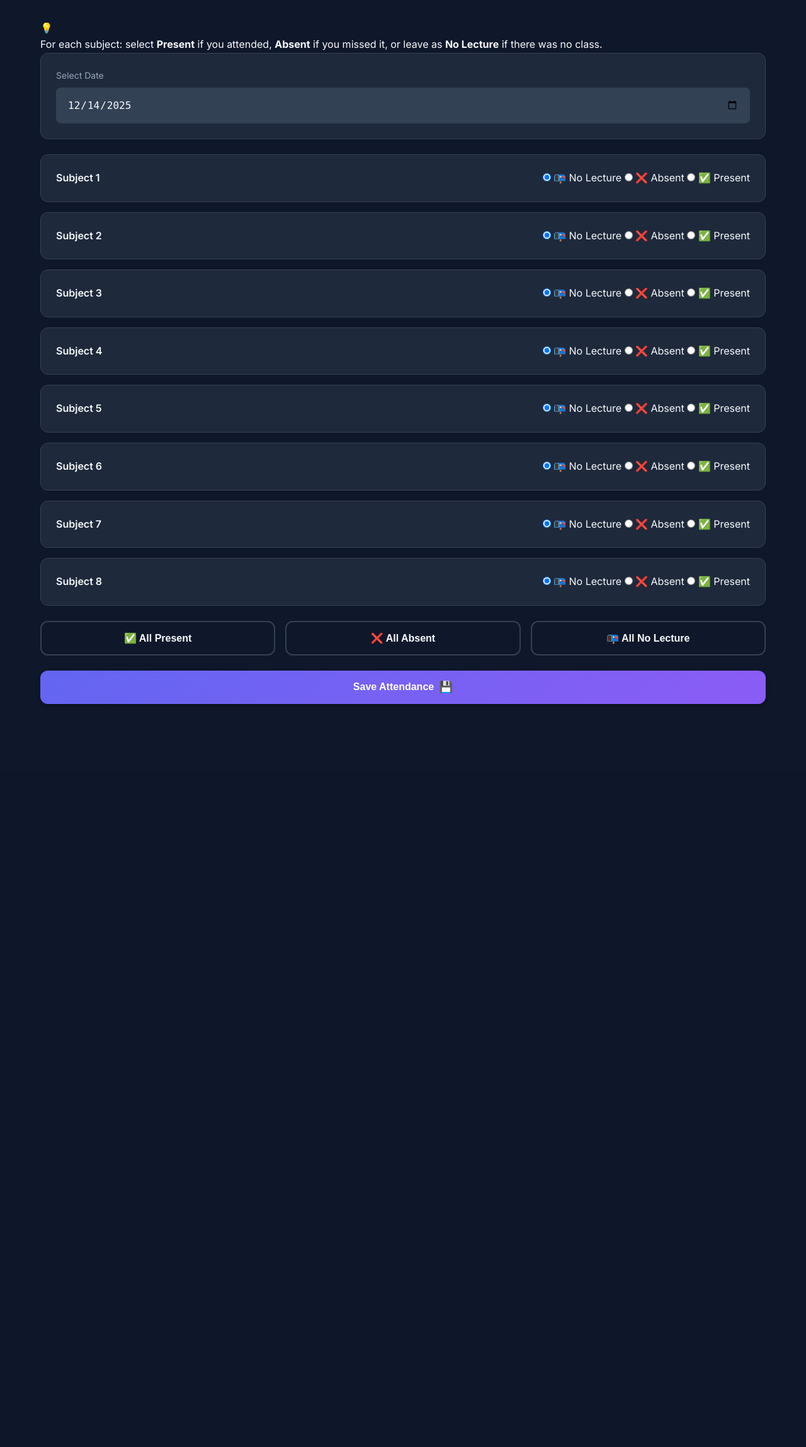
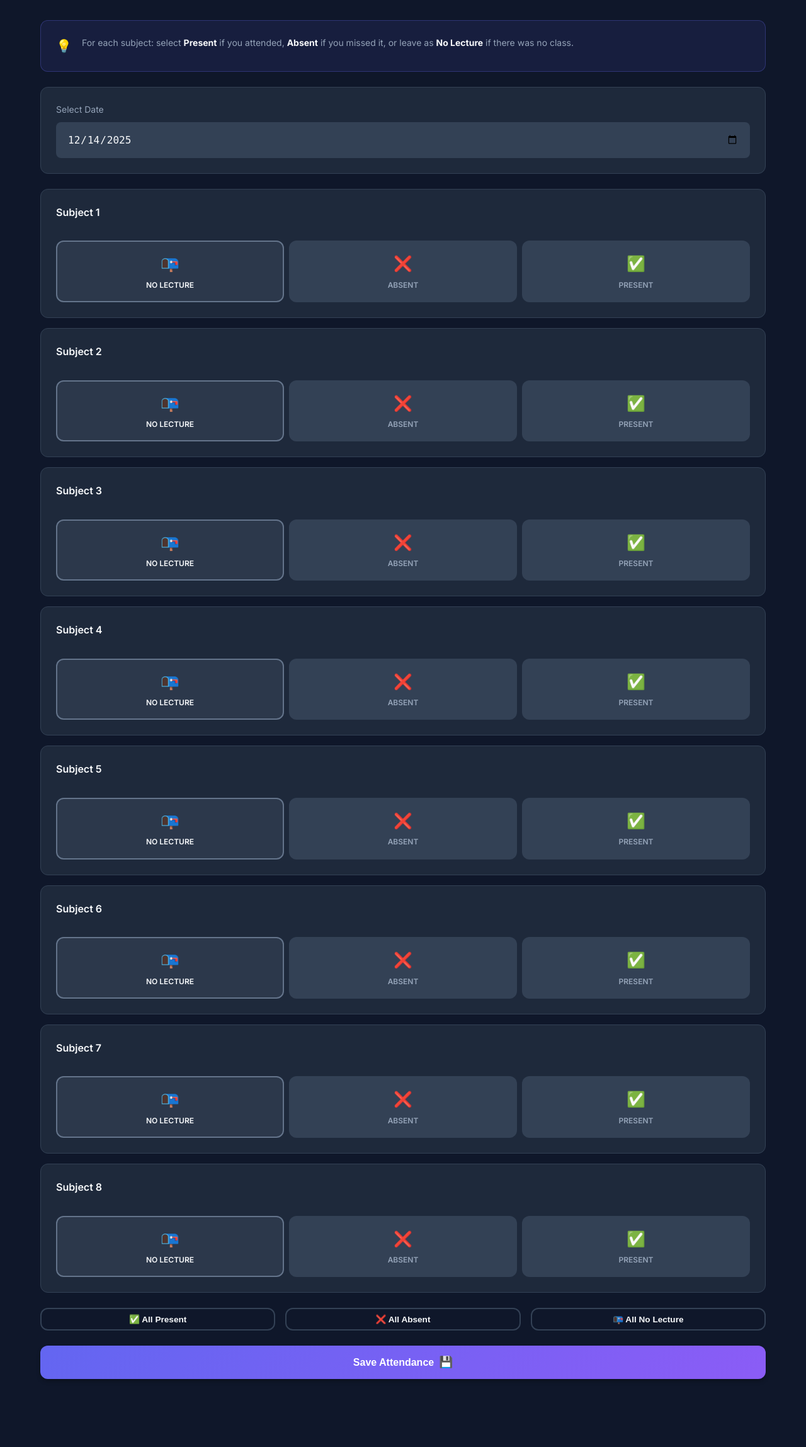
Before and after one commit to ujwwal/AttendEase, a Flask app: page /mark-attendance in a window 1280 px wide. Shown: the part 213-2511 px from the top of the page at 63% size. Before the commit the page ends 1331 px from the top, so only its background shows below. Run offline with Flask 3, Linux system fonts and the light colour scheme; the visitor is signed in with stand-in values (Sample User, id 1); data comes from the database, SQL or seed files in the repository; both versions use the stored data as it was after the commit; data that the repository does not hold is empty.

Commit message:
intial commit

```diff
--- a/static/css/style.css
+++ b/static/css/style.css
@@ -60,7 +60,9 @@
 }
 
 /* Reset & Base */
-*, *::before, *::after {
+*,
+*::before,
+*::after {
     box-sizing: border-box;
     margin: 0;
     padding: 0;
@@ -146,7 +148,8 @@ a:hover {
     font-size: 1.25rem;
 }
 
-.nav-link:hover, .nav-link.active {
+.nav-link:hover,
+.nav-link.active {
     background: var(--bg-tertiary);
     color: var(--text-primary);
 }
@@ -198,16 +201,28 @@ a:hover {
         opacity: 0;
         transform: translateX(100px);
     }
+
     to {
         opacity: 1;
         transform: translateX(0);
     }
 }
 
-.flash-success { border-left: 4px solid var(--success); }
-.flash-error { border-left: 4px solid var(--danger); }
-.flash-info { border-left: 4px solid var(--secondary); }
-.flash-warning { border-left: 4px solid var(--warning); }
+.flash-success {
+    border-left: 4px solid var(--success);
+}
+
+.flash-error {
+    border-left: 4px solid var(--danger);
+}
+
+.flash-info {
+    border-left: 4px solid var(--secondary);
+}
+
+.flash-warning {
+    border-left: 4px solid var(--warning);
+}
 
 .flash-close {
     background: none;
@@ -259,8 +274,15 @@ a:hover {
 }
 
 @keyframes bounce {
-    0%, 100% { transform: translateY(0); }
-    50% { transform: translateY(-10px); }
+
+    0%,
+    100% {
+        transform: translateY(0);
+    }
+
+    50% {
+        transform: translateY(-10px);
+    }
 }
 
 .auth-header h1 {
@@ -397,9 +419,19 @@ a:hover {
 }
 
 @keyframes float {
-    0%, 100% { transform: translate(0, 0) scale(1); }
-    33% { transform: translate(30px, -30px) scale(1.05); }
-    66% { transform: translate(-20px, 20px) scale(0.95); }
+
+    0%,
+    100% {
+        transform: translate(0, 0) scale(1);
+    }
+
+    33% {
+        transform: translate(30px, -30px) scale(1.05);
+    }
+
+    66% {
+        transform: translate(-20px, 20px) scale(0.95);
+    }
 }
 
 /* ============================================
@@ -637,8 +669,13 @@ a:hover {
     font-weight: 700;
 }
 
-.percentage-value.good { color: var(--success); }
-.percentage-value.low { color: var(--danger); }
+.percentage-value.good {
+    color: var(--success);
+}
+
+.percentage-value.low {
+    color: var(--danger);
+}
 
 .progress-bar {
     height: 8px;
@@ -653,8 +690,13 @@ a:hover {
     transition: width 0.5s ease;
 }
 
-.progress-bar .progress-fill.good { background: var(--gradient-success); }
-.progress-bar .progress-fill.low { background: var(--gradient-danger); }
+.progress-bar .progress-fill.good {
+    background: var(--gradient-success);
+}
+
+.progress-bar .progress-fill.low {
+    background: var(--gradient-danger);
+}
 
 .progress-bar.large {
     height: 12px;
@@ -818,7 +860,7 @@ a:hover {
     overflow: hidden;
 }
 
-.toggle-switch input:checked + .toggle-slider {
+.toggle-switch input:checked+.toggle-slider {
     background: var(--success);
 }
 
@@ -843,11 +885,11 @@ a:hover {
     opacity: 1;
 }
 
-.toggle-switch input:checked + .toggle-slider .toggle-text.present {
+.toggle-switch input:checked+.toggle-slider .toggle-text.present {
     opacity: 1;
 }
 
-.toggle-switch input:checked + .toggle-slider .toggle-text.absent {
+.toggle-switch input:checked+.toggle-slider .toggle-text.absent {
     opacity: 0;
 }
 
@@ -1191,3 +1233,143 @@ a:hover {
         grid-template-columns: repeat(4, 1fr);
     }
 }
+
+/* ============================================
+   3-Option Attendance System
+   ============================================ */
+.instructions-card {
+    display: flex;
+    align-items: flex-start;
+    gap: var(--spacing-md);
+    background: rgba(99, 102, 241, 0.1);
+    border: 1px solid rgba(99, 102, 241, 0.3);
+    border-radius: var(--radius-lg);
+    padding: var(--spacing-lg);
+    margin-bottom: var(--spacing-lg);
+}
+
+.info-icon {
+    font-size: 1.25rem;
+    flex-shrink: 0;
+}
+
+.instructions-card p {
+    color: var(--text-secondary);
+    font-size: 0.875rem;
+    line-height: 1.5;
+}
+
+.instructions-card strong {
+    color: var(--text-primary);
+}
+
+.attendance-item {
+    flex-direction: column;
+    align-items: stretch;
+}
+
+.attendance-options {
+    display: grid;
+    grid-template-columns: repeat(3, 1fr);
+    gap: var(--spacing-sm);
+    margin-top: var(--spacing-md);
+}
+
+.option-label {
+    cursor: pointer;
+}
+
+.option-label input {
+    position: absolute;
+    opacity: 0;
+    pointer-events: none;
+}
+
+.option-box {
+    display: flex;
+    flex-direction: column;
+    align-items: center;
+    justify-content: center;
+    gap: var(--spacing-xs);
+    padding: var(--spacing-md);
+    background: var(--bg-tertiary);
+    border: 2px solid transparent;
+    border-radius: var(--radius-lg);
+    transition: all var(--transition-base);
+    text-align: center;
+}
+
+.option-icon {
+    font-size: 1.5rem;
+}
+
+.option-text {
+    font-size: 0.75rem;
+    font-weight: 600;
+    text-transform: uppercase;
+    color: var(--text-secondary);
+}
+
+/* No Lecture option */
+.option-label.no-lecture input:checked+.option-box {
+    background: rgba(100, 116, 139, 0.2);
+    border-color: var(--text-muted);
+}
+
+.option-label.no-lecture input:checked+.option-box .option-text {
+    color: var(--text-primary);
+}
+
+/* Absent option */
+.option-label.absent input:checked+.option-box {
+    background: rgba(239, 68, 68, 0.2);
+    border-color: var(--danger);
+}
+
+.option-label.absent input:checked+.option-box .option-text {
+    color: var(--danger);
+}
+
+/* Present option */
+.option-label.present input:checked+.option-box {
+    background: rgba(16, 185, 129, 0.2);
+    border-color: var(--success);
+}
+
+.option-label.present input:checked+.option-box .option-text {
+    color: var(--success);
+}
+
+/* Hover effects */
+.option-label:hover .option-box {
+    background: var(--bg-secondary);
+    transform: translateY(-2px);
+}
+
+.quick-actions .btn {
+    flex: 1;
+    min-width: 100px;
+    font-size: 0.85rem;
+    padding: var(--spacing-sm) var(--spacing-md);
+}
+
+/* Responsive adjustments for attendance options */
+@media (max-width: 400px) {
+    .attendance-options {
+        grid-template-columns: 1fr;
+    }
+
+    .option-box {
+        flex-direction: row;
+        justify-content: flex-start;
+        gap: var(--spacing-md);
+    }
+
+    .quick-actions {
+        flex-direction: column;
+    }
+
+    .quick-actions .btn {
+        width: 100%;
+    }
+}
```
Also changed, not shown: instance/attendance.db.
